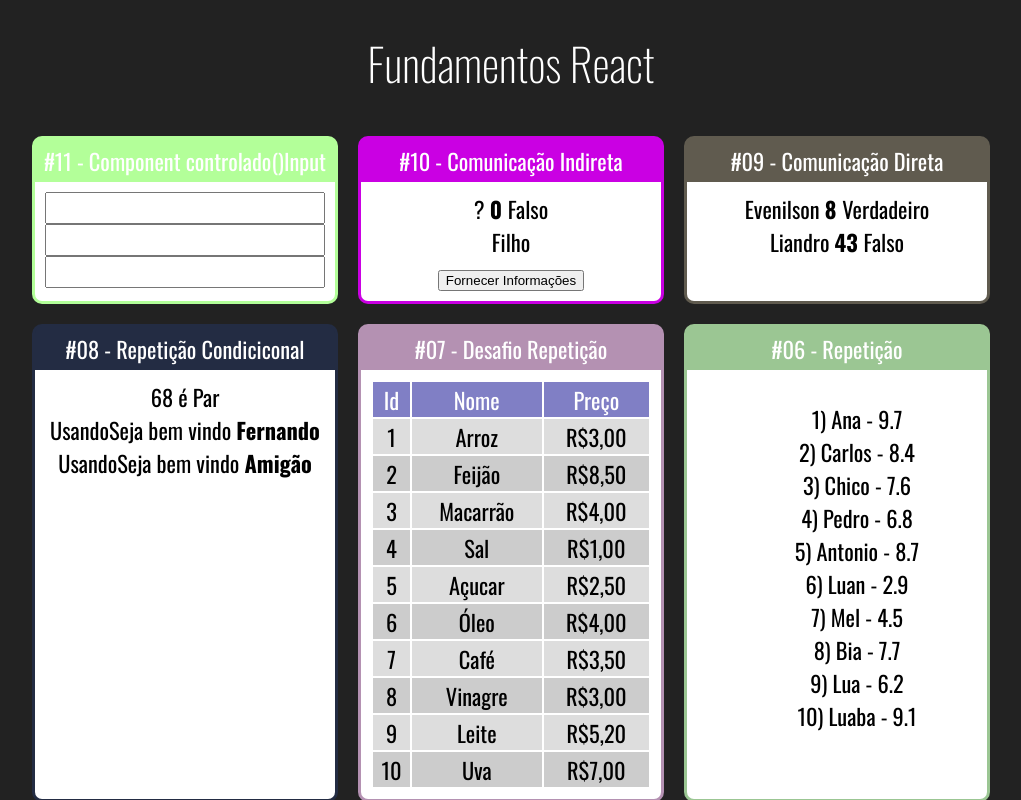
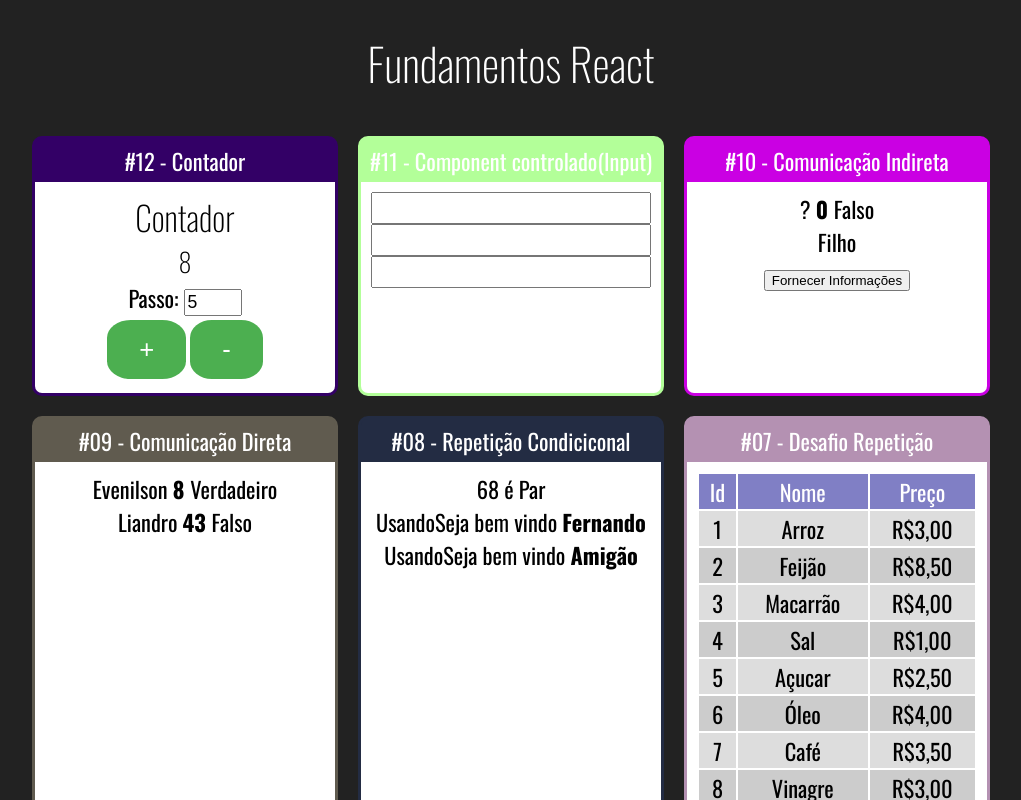
Before and after one commit to evenilson/curso-react-redux, a React (Create React App) app in the folder fundamentos-react/: page / in a window 1280 px wide. Shown: the top 800 px of the page, without its empty margins (129-1150 px from the left). Built offline with nearby package versions, Linux system fonts and the light colour scheme.

Commit message:
Contador em arquivo unico

```diff
--- a/fundamentos-react/src/App.jsx
+++ b/fundamentos-react/src/App.jsx
@@ -2,6 +2,7 @@
 
 import './App.css'
 
+import Contador from './components/counter/Contador'
 import Input from './components/form/Input'
 import IndiretaPai from './components/comunication/IndiretaPai'
 import DiretaPai from './components/comunication/DiretaPai'
@@ -26,7 +27,12 @@
 
             <div className='cards'>
 
-                <Card titulo='#11 - Component controlado()Input' color='#b3ff99'>
+                <Card titulo='#12 - Contador' color='#330066'>
+                    <Contador numeroInicial={8}></Contador>
+                </Card>
+
+
+                <Card titulo='#11 - Component controlado(Input)' color='#b3ff99'>
                     <Input></Input>
                 </Card>
 
--- /dev/null
+++ b/fundamentos-react/src/components/counter/Contador.css
@@ -0,0 +1,18 @@
+.contador input{
+    font-size: 1.1rem;
+    width: 50px;
+}
+
+.contador button{
+    background-color: #4CAF50; /* Green */
+    border: none;
+    color: white;
+    padding: 15px 32px;
+    text-align: center;
+    text-decoration: none;
+    display: inline-block;
+    margin: 4px 2px;
+    cursor: pointer;
+    border-radius: 30%;
+    font-size: 1.6rem;
+}
--- /dev/null
+++ b/fundamentos-react/src/components/counter/Contador.jsx
@@ -0,0 +1,54 @@
+import React, { Component } from 'react'
+
+import './Contador.css'
+
+class Contador extends Component {
+
+    state = {
+        number: this.props.numeroInicial || 0,
+        passo: this.props.passoInicial || 5
+    }
+
+    inc = () => {
+        this.setState({
+            number: this.state.number + this.state.passo
+        })
+    }
+    desc = () => {
+        this.setState({
+            number: this.state.number - this.state.passo
+        })
+    }
+
+    setPasso = (event) => {
+        this.setState({
+            passo: +event.target.value
+        })
+    }
+
+    render() {
+        return (
+            <div  className='contador'>
+                <h2>Contador</h2>
+                <h3>{this.state.number}</h3>
+
+                <label htmlFor="passoInput">Passo: </label>
+                <input
+                    id="passoInput"
+                    type="number"
+                    value={this.state.passo}
+                    onChange={this.setPasso}
+                />
+
+                <div>
+                    <button onClick={this.inc}>+</button>
+                    <button onClick={this.desc}>-</button>
+                </div>
+            </div>
+        )
+    }
+
+}
+
+
+export default Contador
```
